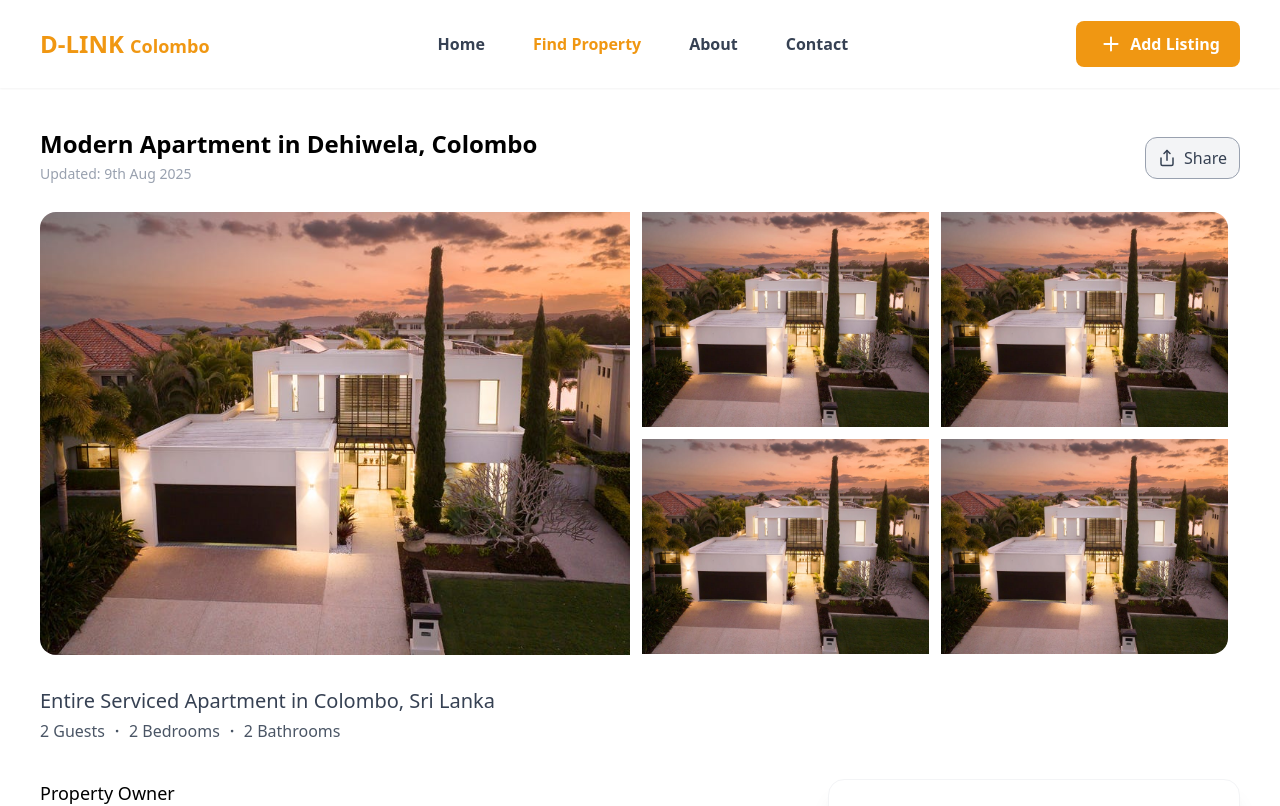
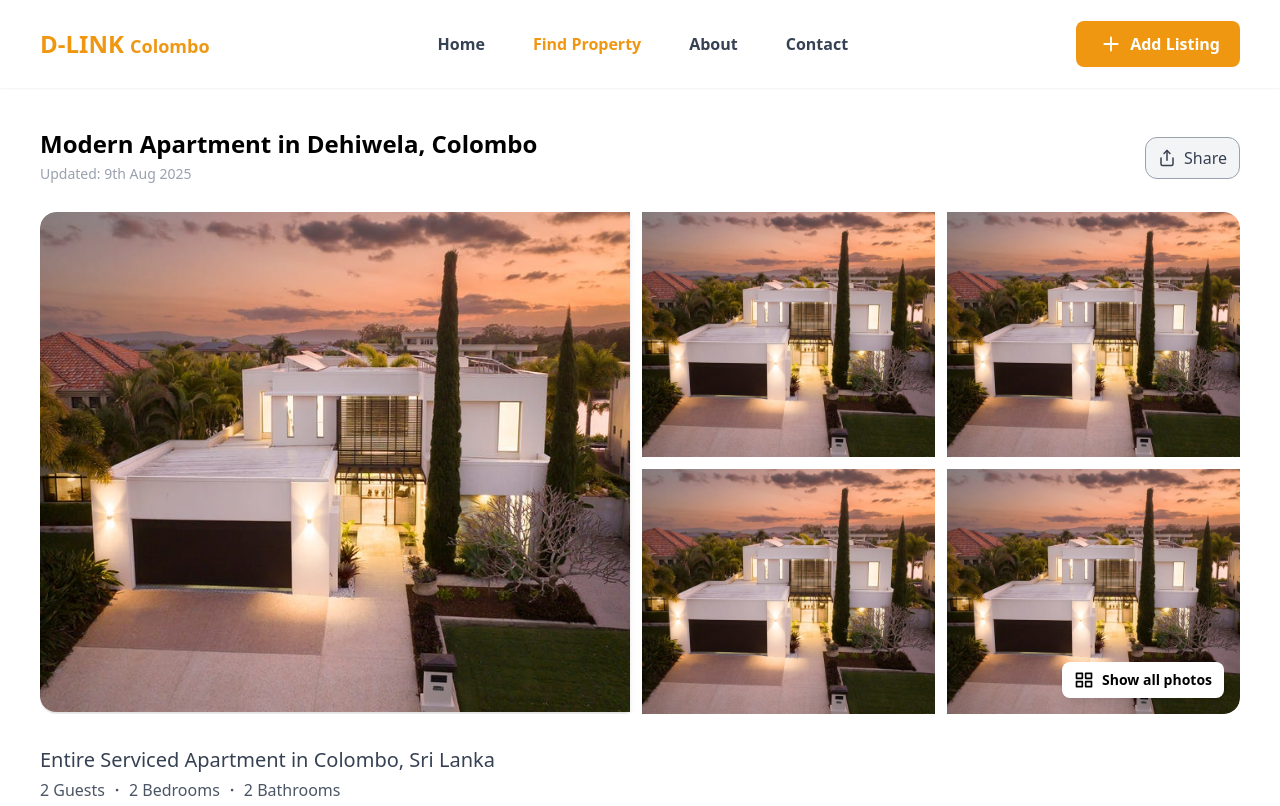
Before and after one commit to reshamsu/DLink-REACT, a React (Vite) app in the folder dlink-frontend/: page /property/listing in a window 1280 px wide. Shown: the top 806 px of the page. Built offline with nearby package versions, Linux system fonts and the light colour scheme.

Commit message:
Listing Gallery Update

```diff
--- a/dlink-frontend/package.json
+++ b/dlink-frontend/package.json
@@ -17,7 +17,9 @@
     "react-dom": "^19.1.0",
     "react-icons": "^5.5.0",
     "react-router-dom": "^7.7.0",
+    "react-slick": "^0.31.0",
     "react-typed": "^2.0.12",
+    "slick-carousel": "^1.8.1",
     "tailwindcss": "^4.1.11"
   },
   "devDependencies": {
--- a/dlink-frontend/src/components/listing/Hero.jsx
+++ b/dlink-frontend/src/components/listing/Hero.jsx
@@ -1,13 +1,51 @@
-import React from "react";
+import React, { useState, useEffect } from "react";
 import Property from "../../assets/property.jpg";
 import { LuShare } from "react-icons/lu";
+import { RiGalleryView2 } from "react-icons/ri";
+import Slider from "react-slick";
+import "slick-carousel/slick/slick.css";
+import "slick-carousel/slick/slick-theme.css";
 
 const Hero = () => {
+  const images = [
+    Property,
+    Property,
+    Property,
+    Property,
+    Property,
+    Property,
+    Property,
+  ];
+  const [mainImage, setMainImage] = useState(images[0]);
+  const [lightboxOpen, setLightboxOpen] = useState(false);
+  const MAX_VISIBLE = 5;
+
+  // Track if mobile view to disable popup on mobile
+  const [isMobile, setIsMobile] = useState(false);
+
+  useEffect(() => {
+    function handleResize() {
+      setIsMobile(window.innerWidth < 768); // md breakpoint in Tailwind (768px)
+    }
+    handleResize();
+    window.addEventListener("resize", handleResize);
+    return () => window.removeEventListener("resize", handleResize);
+  }, []);
+
+  const mobileSettings = {
+    dots: false,
+    infinite: true,
+    speed: 500,
+    slidesToShow: 1,
+    slidesToScroll: 1,
+    arrows: false,
+  };
+
   return (
     <>
       <div className="max-w-[1200px] mx-auto mt-22 flex md:flex flex-col-reverse md:flex-col">
+        {/* Header */}
         <div className="pt-4 md:pt-10 mb-6 mx-5 md:mx-0 flex flex-col md:flex-row md:items-center md:justify-between gap-3">
-          {/* Title Section */}
           <div className="flex-1">
             <h1 className="text-lg md:text-2xl font-semibold">
               Modern Apartment in Dehiwela, Colombo
@@ -24,36 +62,145 @@ const Hero = () => {
           <button className="self-start md:self-center">
             <a
               href="#"
-              className="text-gray-700 bg-gray-100 hover:bg-gray-200 py-2 px-3 hover:text-gray-800 border border-gray-400 hover:border-gray-600 rounded-xl font-medium flex items-center gap-2 md:gap-2 text-sm md:text-base"
+              className="text-gray-700 bg-gray-100 hover:bg-gray-200 py-2 px-3 hover:text-gray-800 border border-gray-400 hover:border-gray-600 rounded-xl font-medium flex items-center gap-2 text-sm md:text-base"
             >
-              <LuShare size={18} className="flex-shrink-0" />
+              <LuShare size={18} />
               <span>Share</span>
             </a>
           </button>
         </div>
 
-        <div className="rounded-none md:rounded-2xl flex items-start flex-col md:flex-row">
+        {/* Mobile Slider only, no lightbox */}
+        <div className="block md:hidden w-full">
+          <Slider {...mobileSettings}>
+            {images.map((img, index) => (
+              <div key={index} className="relative">
+                <img
+                  src={img}
+                  alt={`mobile-slide-${index}`}
+                  className="w-full h-[300px] object-cover"
+                />
+              </div>
+            ))}
+          </Slider>
+        </div>
+
+        {/* Desktop Layout */}
+        <div className="hidden md:flex rounded-2xl overflow-hidden">
+          {/* Main Image */}
           <img
-            src={Property}
+            src={mainImage}
             alt="listing"
-            className="w-full md:w-[49.2%] rounded-none md:rounded-l-2xl"
+            className="w-[49.2%] h-[500px] object-cover cursor-pointer rounded-l-2xl transition-transform hover:scale-[1.02] duration-300 shadow-md"
+            onClick={() => !isMobile && setLightboxOpen(true)} // open only on desktop
           />
-          <div className="hidden md:grid grid-cols-2 gap-3 md:mx-3 my-3 md:my-0">
-            <img src={Property} alt="listing" className="" />
-            <img
-              src={Property}
-              alt="listing"
-              className="rounded-none md:rounded-tr-2xl"
-            />
-            <img src={Property} alt="listing" className="" />
-            <img
-              src={Property}
-              alt="listing"
-              className="rounded-none md:rounded-br-2xl"
-            />
+
+          {/* Thumbnails */}
+          <div className="grid grid-cols-2 gap-3 w-full pl-3 p-0">
+            {images.slice(1, MAX_VISIBLE).map((img, index) => {
+              const isLastVisible =
+                index === MAX_VISIBLE - 2 && images.length > MAX_VISIBLE;
+
+              return (
+                <div
+                  key={index}
+                  className={`relative h-[245px] cursor-pointer overflow-hidden ${
+                    index === 1
+                      ? "rounded-tr-2xl"
+                      : index === 3
+                      ? "rounded-br-2xl"
+                      : ""
+                  }`}
+                >
+                  <img
+                    src={img}
+                    alt={`thumbnail-${index}`}
+                    className="h-full w-full object-cover transition-transform duration-300 hover:scale-110"
+                    onClick={() => !isLastVisible && setMainImage(img)}
+                  />
+
+                  {isLastVisible && (
+                    <button
+                      onClick={() => !isMobile && setLightboxOpen(true)} // open only on desktop
+                      className="absolute bottom-4 right-4 bg-white bg-opacity-95 cursor-pointer text-black flex gap-2 items-center text-sm font-semibold px-3 py-2 rounded-lg shadow-lg hover:bg-opacity-100 transition"
+                    >
+                      <RiGalleryView2 size={20} /> Show all photos
+                    </button>
+                  )}
+                </div>
+              );
+            })}
           </div>
         </div>
       </div>
+
+      {/* Lightbox only on desktop: simple vertical gallery */}
+      {lightboxOpen && !isMobile && (
+        <div
+          className="fixed inset-0 z-50 overflow-y-auto bg-black bg-opacity-95 backdrop-blur-sm flex justify-center p-6"
+          onClick={() => setLightboxOpen(false)}
+          role="dialog"
+          aria-modal="true"
+          aria-label="Image gallery"
+        >
+          <div
+            className="relative max-w-[800px] w-full rounded-xl bg-white p-6"
+            onClick={(e) => e.stopPropagation()}
+          >
+            {/* Close Button */}
+            <button
+              className="absolute top-0 right-0 text-black text-4xl cursor-pointer font-bold hover:text-orange-400 transition"
+              onClick={() => setLightboxOpen(false)}
+              aria-label="Close gallery"
+            >
+              &times;
+            </button>
+
+            {/* Gallery layout with pattern */}
+            <div className="flex flex-col gap-6">
+              {(() => {
+                const blocks = [];
+                const imgs = images;
+                let i = 0;
+
+                while (i < imgs.length) {
+                  // 1 big image full width
+                  blocks.push(
+                    <img
+                      key={`big-${i}`}
+                      src={imgs[i]}
+                      alt={`Gallery big image ${i + 1}`}
+                      className="w-full rounded-xl max-h-[60vh]"
+                      loading="lazy"
+                    />
+                  );
+                  i++;
+
+                  // next two images side by side if available
+                  if (i < imgs.length) {
+                    const twoImages = imgs.slice(i, i + 2);
+                    blocks.push(
+                      <div key={`two-${i}`} className="grid grid-cols-2 gap-4">
+                        {twoImages.map((img, idx) => (
+                          <img
+                            key={`small-${i + idx}`}
+                            src={img}
+                            alt={`Gallery image ${i + idx + 1}`}
+                            className="w-full rounded-xl shadow-lg object-cover h-[300px]"
+                            loading="lazy"
+                          />
+                        ))}
+                      </div>
+                    );
+                    i += 2;
+                  }
+                }
+                return blocks;
+              })()}
+            </div>
+          </div>
+        </div>
+      )}
     </>
   );
 };
```
Also changed, not shown: 1 other file (tests, documents, lock files or other folders).
